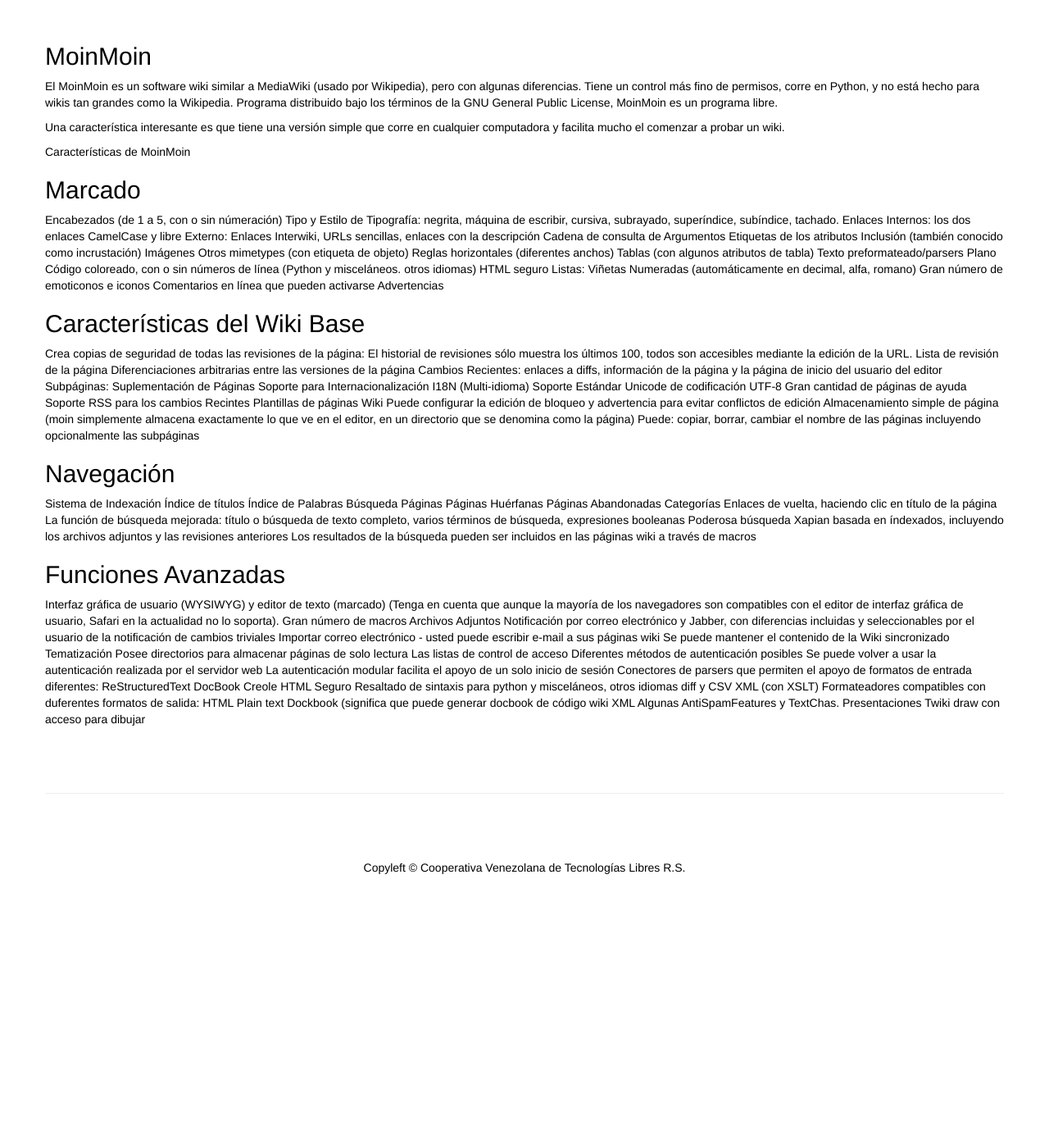
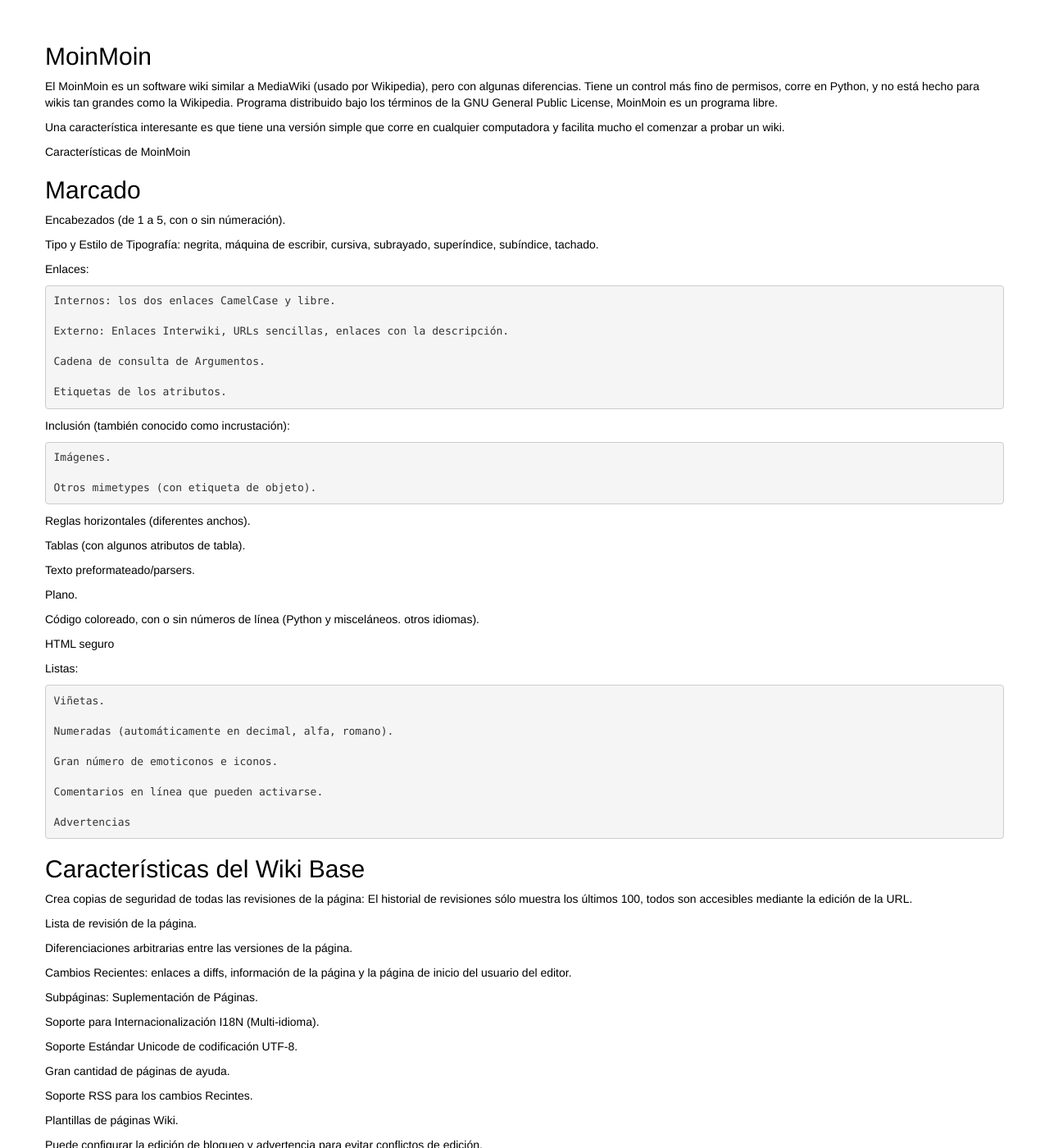
Before and after one commit to Covetel/Covetel.github.io, a Jekyll site: the page built from _posts/2014-04-25-Entorno-colaborativo-de-documentacion-estilo-Wiki.markdown, in a window 1280 px wide and 1400 px high, scrolled down 759 px. Shown: the whole window at 82% size. Built offline with Jekyll 4.4.1, drawn with Linux system fonts in a browser that asks for light colours; Markdown is read by kramdown in place of the engine named in the settings; before the commit the page ends 1877 px from its top, so only the background shows below that; some of the changed text lies outside the part shown.

Commit message:
Organizando el texto y las caracteristicas de cada seccion

```diff
--- a/_posts/2014-04-25-Entorno-colaborativo-de-documentacion-estilo-Wiki.markdown
+++ b/_posts/2014-04-25-Entorno-colaborativo-de-documentacion-estilo-Wiki.markdown
@@ -14,86 +14,157 @@
 
 ##Marcado
 
-Encabezados (de 1 a 5, con o sin númeración)
+Encabezados (de 1 a 5, con o sin númeración).
+
 Tipo y Estilo de Tipografía: negrita, máquina de escribir, cursiva, subrayado, superíndice, subíndice, tachado.
-Enlaces
-Internos: los dos enlaces CamelCase y libre
-Externo: Enlaces Interwiki, URLs sencillas, enlaces con la descripción
-Cadena de consulta de Argumentos
-Etiquetas de los atributos
-Inclusión (también conocido como incrustación)
-Imágenes
-Otros mimetypes (con etiqueta de objeto)
-Reglas horizontales (diferentes anchos)
-Tablas (con algunos atributos de tabla)
-Texto preformateado/parsers
-Plano
-Código coloreado, con o sin números de línea (Python y misceláneos. otros idiomas)
+
+Enlaces:
+
+    Internos: los dos enlaces CamelCase y libre.
+
+    Externo: Enlaces Interwiki, URLs sencillas, enlaces con la descripción.
+
+    Cadena de consulta de Argumentos.
+
+    Etiquetas de los atributos.
+
+Inclusión (también conocido como incrustación):
+
+    Imágenes.
+
+    Otros mimetypes (con etiqueta de objeto).
+
+Reglas horizontales (diferentes anchos).
+
+Tablas (con algunos atributos de tabla).
+
+Texto preformateado/parsers.
+
+Plano.
+
+Código coloreado, con o sin números de línea (Python y misceláneos. otros idiomas).
+
 HTML seguro
+
 Listas:
-Viñetas
-Numeradas (automáticamente en decimal, alfa, romano)
-Gran número de emoticonos e iconos
-Comentarios en línea que pueden activarse
-Advertencias
+
+    Viñetas.
+
+    Numeradas (automáticamente en decimal, alfa, romano).
+
+    Gran número de emoticonos e iconos.
+
+    Comentarios en línea que pueden activarse.
+
+    Advertencias
 
 ##Características del Wiki Base
 
 Crea copias de seguridad de todas las revisiones de la página: El historial de revisiones sólo muestra los últimos 100, todos son accesibles mediante la edición de la URL.
-Lista de revisión de la página
-Diferenciaciones arbitrarias entre las versiones de la página
-Cambios Recientes: enlaces a diffs, información de la página y la página de inicio del usuario del editor
-Subpáginas: Suplementación de Páginas
-Soporte para Internacionalización I18N (Multi-idioma)
-Soporte Estándar Unicode de codificación UTF-8
-Gran cantidad de páginas de ayuda
-Soporte RSS para los cambios Recintes
-Plantillas de páginas Wiki
-Puede configurar la edición de bloqueo y advertencia para evitar conflictos de edición
-Almacenamiento simple de página (moin simplemente almacena exactamente lo que ve en el editor, en un directorio que se denomina como la página)
-Puede: copiar, borrar, cambiar el nombre de las páginas incluyendo opcionalmente las subpáginas
+
+Lista de revisión de la página.
+
+Diferenciaciones arbitrarias entre las versiones de la página.
+
+Cambios Recientes: enlaces a diffs, información de la página y la página de inicio del usuario del editor.
+
+Subpáginas: Suplementación de Páginas.
+
+Soporte para Internacionalización I18N (Multi-idioma).
+
+Soporte Estándar Unicode de codificación UTF-8.
+
+Gran cantidad de páginas de ayuda.
+
+Soporte RSS para los cambios Recintes.
+
+Plantillas de páginas Wiki.
+
+Puede configurar la edición de bloqueo y advertencia para evitar conflictos de edición.
+
+Almacenamiento simple de página (moin simplemente almacena exactamente lo que ve en el editor, en un directorio que se denomina como la página).
+
+Puede: copiar, borrar, cambiar el nombre de las páginas incluyendo opcionalmente las subpáginas.
+
 
 ##Navegación
 
-Sistema de Indexación
-Índice de títulos
-Índice de Palabras
-Búsqueda Páginas
-Páginas Huérfanas
-Páginas Abandonadas
-Categorías
-Enlaces de vuelta, haciendo clic en título de la página
-La función de búsqueda mejorada: título o búsqueda de texto completo, varios términos de búsqueda, expresiones booleanas
-Poderosa búsqueda Xapian basada en índexados, incluyendo los archivos adjuntos y las revisiones anteriores
+Sistema de Indexación:
+
+    Índice de títulos.
+
+    Índice de Palabras.
+
+    Búsqueda Páginas.
+
+    Páginas Huérfanas.
+
+    Páginas Abandonadas.
+
+    Categorías.
+
+Enlaces de vuelta, haciendo clic en título de la página.
+
+La función de búsqueda mejorada: título o búsqueda de texto completo, varios términos de búsqueda, expresiones booleanas.
+
+Poderosa búsqueda Xapian basada en índexados, incluyendo los archivos adjuntos y las revisiones anteriores.
+
 Los resultados de la búsqueda pueden ser incluidos en las páginas wiki a través de macros
 
 ##Funciones Avanzadas
 
 Interfaz gráfica de usuario (WYSIWYG) y editor de texto (marcado) (Tenga en cuenta que aunque la mayoría de los navegadores son compatibles con el editor de interfaz gráfica de usuario, Safari en la actualidad no lo soporta).
-Gran número de macros
-Archivos Adjuntos
-Notificación por correo electrónico y Jabber, con diferencias incluidas y seleccionables por el usuario de la notificación de cambios triviales
-Importar correo electrónico - usted puede escribir e-mail a sus páginas wiki
-Se puede mantener el contenido de la Wiki sincronizado
-Tematización
-Posee directorios para almacenar páginas de solo lectura
-Las listas de control de acceso
-Diferentes métodos de autenticación posibles
-Se puede volver a usar la autenticación realizada por el servidor web
-La autenticación modular facilita el apoyo de un solo inicio de sesión
+
+Gran número de macros.
+
+Archivos Adjuntos.
+
+Notificación por correo electrónico y Jabber, con diferencias incluidas y seleccionables por el usuario de la notificación de cambios triviales.
+
+Importar correo electrónico - usted puede escribir e-mail a sus páginas wiki.
+
+Se puede mantener el contenido de la Wiki sincronizado.
+
+Tematización.
+
+Posee directorios para almacenar páginas de solo lectura.
+
+Las listas de control de acceso.
+
+Diferentes métodos de autenticación posibles.
+
+Se puede volver a usar la autenticación realizada por el servidor web.
+
+La autenticación modular facilita el apoyo de un solo inicio de sesión.
+
 Conectores de parsers que permiten el apoyo de formatos de entrada diferentes:
-ReStructuredText
-DocBook
-Creole
-HTML Seguro
-Resaltado de sintaxis para python y misceláneos, otros idiomas
-diff y CSV
-XML (con XSLT)
+
+    ReStructuredText
+
+    DocBook
+
+    Creole
+
+    HTML Seguro
+
+    Resaltado de sintaxis para python y misceláneos, otros idiomas
+
+    diff y CSV
+
+    XML (con XSLT)
+
 Formateadores compatibles con duferentes formatos de salida:
-HTML
-Plain text
-Dockbook (significa que puede generar docbook de código wiki
-XML
-Algunas AntiSpamFeatures y TextChas.
-Presentaciones
-Twiki draw con acceso para dibujar
+
+    HTML.
+
+    Plain text.
+
+    Dockbook (significa que puede generar docbook de código wiki).
+
+    XML.
+
+    Algunas AntiSpamFeatures y TextChas.
+
+    Presentaciones.
+
+    Twiki draw con acceso para dibujar.
```
